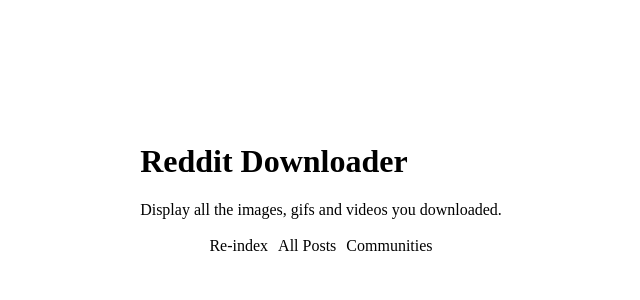
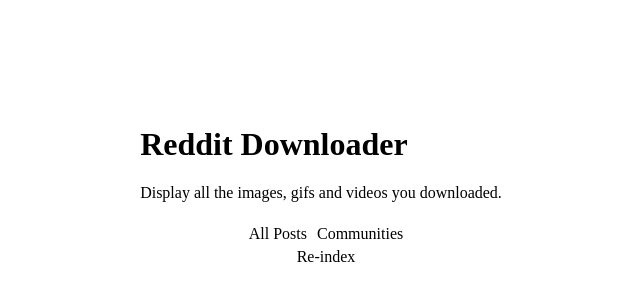
Before and after one commit to Proxtx/redditDownloaderGUI, a website: page static/welcome/index.html in a window 1280 px wide. Shown: the part 212-512 px from the top of the page, without its empty margins (319-959 px from the left). Drawn offline with Linux system fonts and the light colour scheme; files whose address does not match are found by name.

Commit message:
repositioned the reindex button

```diff
--- a/static/welcome/index.html
+++ b/static/welcome/index.html
@@ -16,10 +16,12 @@
         </m-text>
         <br />
         <br />
-        <div id="buttonWrap">
-          <m-button id="reIndex" type="outlined">Re-index</m-button>
+        <div class="buttonWrap">
           <m-button id="all">All Posts</m-button
           ><m-button id="communities">Communities</m-button>
+        </div>
+        <div class="buttonWrap">
+          <m-button id="reIndex" type="outlined">Re-index</m-button>
         </div>
       </div>
     </m-card>
--- a/static/welcome/style.css
+++ b/static/welcome/style.css
@@ -14,11 +14,12 @@
   flex-direction: column;
 }
 
-#buttonWrap {
+.buttonWrap {
   display: flex;
   justify-content: center;
   width: 100%;
   gap: 10px;
+  margin: 5px;
 }
 
 #indexingCard {
```
